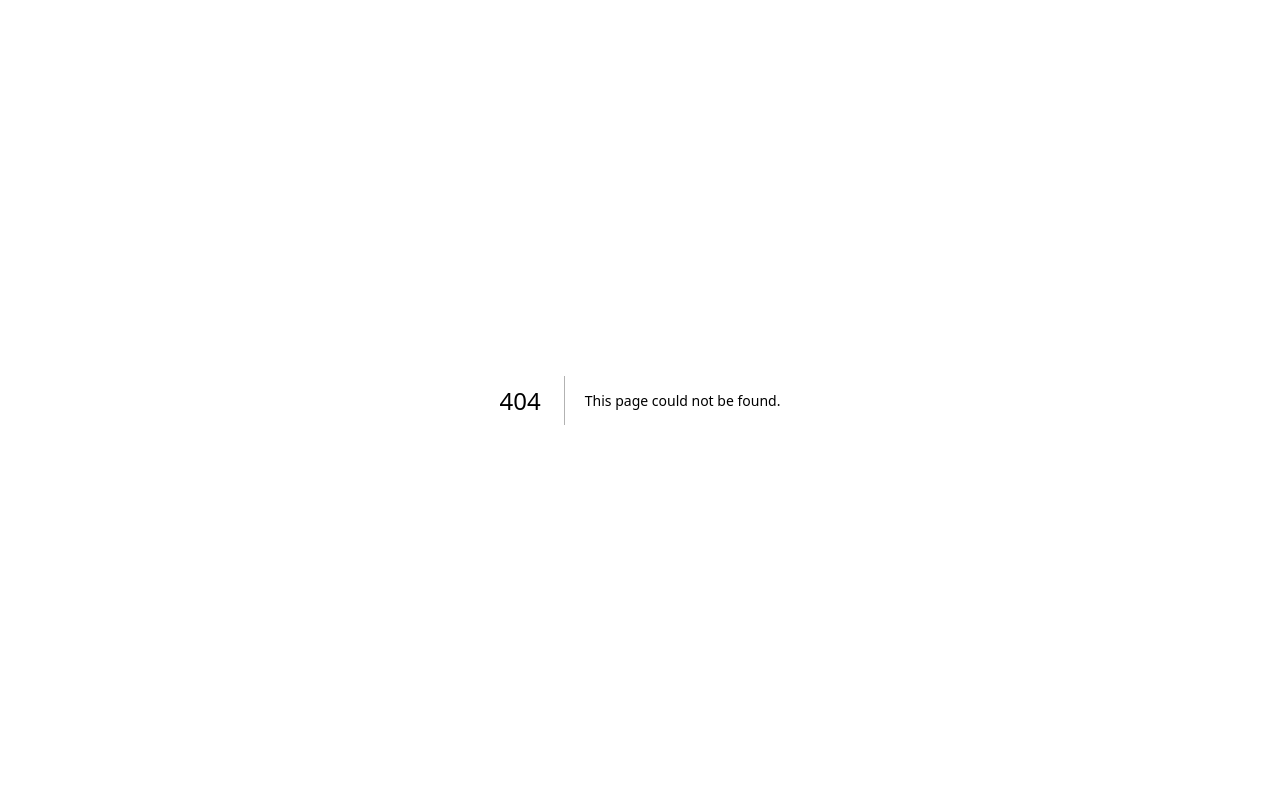
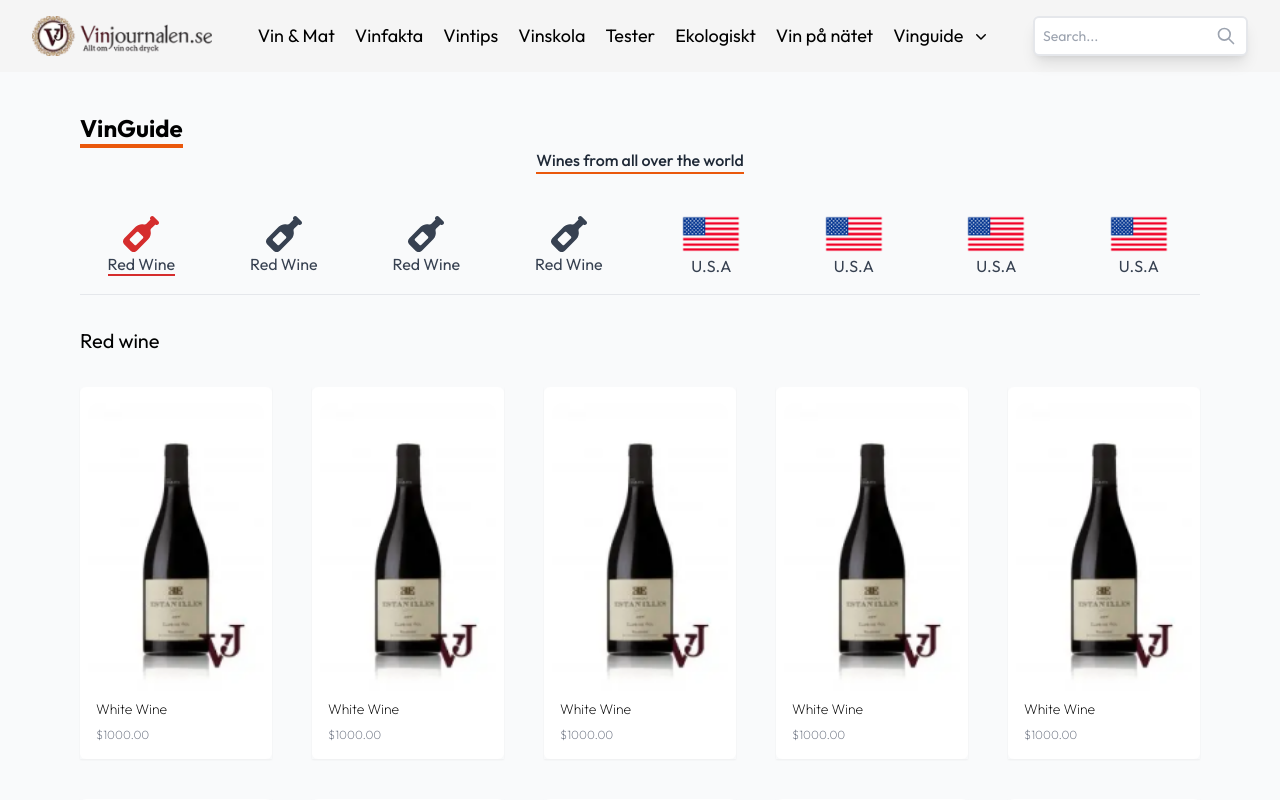
Before and after one commit to webramesh/headless-VJ, a Next.js app: page /wine-category in a window 1280 px wide. Before the commit this address had no page. Shown: the top 800 px of the page. Built offline with nearby package versions, Linux system fonts and the light colour scheme; what tailwind-hamburgers would draw is missing.

Commit message:
Category UI page added

```diff
--- a/src/app/katalonien-undersokning/page.jsx
+++ /dev/null
@@ -1,79 +0,0 @@
-import React from "react";
-import Navbar from "../Components/Navbar";
-import Sidebar from "../Components/Sidebar";
-const page = () => {
-  return (
-    <div>
-      <Navbar />
-      <div className="container mx-auto max-w-6xl my-10 font-outfit shadow-lg px-4 py-4 rounded-lg">
-        <div className="grid grid-cols-4">
-          <div className="col-span-3">
-            <h2 className="text-2xl font-bold my-4">katalonien-undersokning</h2>
-            <p>E-Label Draft to be exported later on to new domain.</p>
-            <p className="my-4">
-              Form fields to fill out{" "}
-              <span className="text-red-500 italic">(Obligatoriskt)</span>
-            </p>
-            {/* radio start */}
-            <div>
-              <div className="flex items-center mb-1">
-                <input
-                  id="default-radio-1"
-                  type="radio"
-                  value=""
-                  name="default-radio"
-                  className="w-4 h-4 text-blue-600 bg-gray-100 border-gray-300 focus:ring-blue-500 focus:ring-2"
-                />
-                <label
-                  htmlFor="default-radio-1"
-                  className="ms-2 text-sm font-medium text-gray-900"
-                >
-                  Required info in accordance to EU Law
-                </label>
-              </div>
-              <div className="flex items-center mb-1">
-                <input
-                  id="default-radio-1"
-                  type="radio"
-                  value=""
-                  name="default-radio"
-                  className="w-4 h-4 text-blue-600 bg-gray-100 border-gray-300 focus:ring-blue-500 focus:ring-2"
-                />
-                <label
-                  htmlFor="default-radio-1"
-                  className="ms-2 text-sm font-medium text-gray-900"
-                >
-                  Required info in accordance to EU Law + Italian Package
-                  regulation
-                </label>
-              </div>
-              <div className="flex items-center mb-1">
-                <input
-                  id="default-radio-1"
-                  type="radio"
-                  value=""
-                  name="default-radio"
-                  className="w-4 h-4 text-blue-600 bg-gray-100 border-gray-300 focus:ring-blue-500 focus:ring-2"
-                />
-                <label
-                  htmlFor="default-radio-1"
-                  className="ms-2 text-sm font-medium text-gray-900"
-                >
-                  All fields
-                </label>
-              </div>
-            </div>
-            {/* end of radio */}
-
-            <hr className="h-px my-8 bg-gray-200 border-0 " />
-          </div>
-          <div className="col-span-1">
-            <Sidebar />
-          </div>
-        </div>
-      </div>
-    </div>
-  );
-};
-
-export default page;
--- /dev/null
+++ b/src/app/wine-category/components/CountryCategoryItem.jsx
@@ -0,0 +1,21 @@
+import React from 'react';
+import Image from 'next/image';
+
+const CountryCategoryItem = ({ isActive }) => {
+    return (
+        <div className="inline">
+            <div className="text-gray-700">
+
+                <Image src="/flag.png" width={60} height={60} className="mx-auto" />
+
+                <p
+                    className={`"text-[2px]  mt-1 inline " ${isActive && 'border-b-2 border-b-[#D52D2D] '}`}
+                >
+                    U.S.A
+                </p>
+            </div>
+        </div>
+    );
+};
+
+export default CountryCategoryItem;
--- /dev/null
+++ b/src/app/wine-category/components/WineCategoryItem.jsx
@@ -0,0 +1,25 @@
+import React from 'react';
+import { FontAwesomeIcon } from '@fortawesome/react-fontawesome';
+import { faWineBottle } from '@fortawesome/free-solid-svg-icons';
+import { faArrowRight } from '@fortawesome/free-solid-svg-icons';
+
+const WineCategoryItem = ({ isActive }) => {
+    return (
+        <div className="inline">
+            <div className="text-gray-700">
+                <FontAwesomeIcon
+                    icon={faWineBottle}
+                    className={`${isActive && 'text-[#D52D2D]'} text-4xl block mx-auto hover:rotate-12 transition-all duration-300 cursor-pointer`}
+                />
+
+                <p
+                    className={`"text-[2px]  mt-1 inline " ${isActive && 'border-b-2 border-b-[#D52D2D] '}`}
+                >
+                    Red Wine
+                </p>
+            </div>
+        </div>
+    );
+};
+
+export default WineCategoryItem;
--- /dev/null
+++ b/src/app/wine-category/components/WineItem.jsx
@@ -0,0 +1,26 @@
+import React from 'react';
+import Image from 'next/image';
+
+const WineItem = () => {
+    return (
+        <div className="col-span-1  shadow-sm ">
+            <div className="bg-white px-2 py-4 rounded-md ">
+                <div className="overflow-hidden">
+                    <Image
+                        src="/wine2.png"
+                        alt="Wine Category"
+                        width={300}
+                        height={300}
+                        className="
+                        cursor-pointer
+                        hover:scale-125 transition-all duration-300 overflow-hidden rounded-xl w-56 h-72 "
+                    />
+                </div>
+                <h3 className=" text-sm font-extralight px-2   my-2 text-left  ">White Wine</h3>
+                <p className="text-xs font-extralight px-2 text-left text-gray-500">$1000.00</p>
+            </div>
+        </div>
+    );
+};
+
+export default WineItem;
--- /dev/null
+++ b/src/app/wine-category/page.jsx
@@ -0,0 +1,72 @@
+import Navbar from '../Components/Navbar';
+import WineCategoryItem from './components/WineCategoryItem';
+import WineItem from './components/WineItem';
+import CountryCategoryItem from './components/CountryCategoryItem';
+import Footer from '../Components/Footer';
+const Page = () => {
+    return (
+        <div className="font-outfit bg-gray-50 min-h-screen">
+            <Navbar />
+
+            <div className="container mx-auto max-w-6xl px-4  mt-10">
+                <div className="">
+                    <div>
+                        <h3 className="text-left text-2xl font-bold inline-block border-b-orange-600 border-b-4">
+                            VinGuide
+                        </h3>
+                        <p className="text-center  text-gray-800 font-medium ">
+                            <span className="inline-block border-orange-600 border-b-2">
+                                Wines from all over the world
+                            </span>
+                        </p>
+
+                        {/* category */}
+
+                        <div className="grid grid-cols-4 overflow-x-auto md:grid-cols-8 gap-5 justify-items-between items-center mt-10  mx-auto text-center ">
+                            <WineCategoryItem isActive={true} />
+                            <WineCategoryItem isActive={false} />
+                            <WineCategoryItem isActive={false} />
+                            <WineCategoryItem isActive={false} />
+
+                            <CountryCategoryItem />
+                            <CountryCategoryItem />
+                            <CountryCategoryItem />
+                            <CountryCategoryItem />
+                        </div>
+                    </div>
+
+                    <hr className="h-px mt-4 bg-gray-200 border-0" />
+                </div>
+
+                <div className="mb-36">
+                    <h2 className="text-xl my-8">Red wine </h2>
+                    <div className="grid grid-cols-3 gap-5  md:grid-cols-4 lg:grid-cols-5 md:gap-10 justify-between items-center mx-auto ">
+                        <WineItem />
+                        <WineItem />
+                        <WineItem />
+                        <WineItem />
+                        <WineItem />
+
+                        <WineItem />
+                        <WineItem />
+                        <WineItem />
+                        <WineItem />
+                        <WineItem />
+                        <WineItem />
+                        <WineItem />
+                        <WineItem />
+                        <WineItem />
+                        <WineItem />
+                        <WineItem />
+                        <WineItem />
+                        <WineItem />
+                    </div>
+                </div>
+            </div>
+
+            <Footer />
+        </div>
+    );
+};
+
+export default Page;
```
